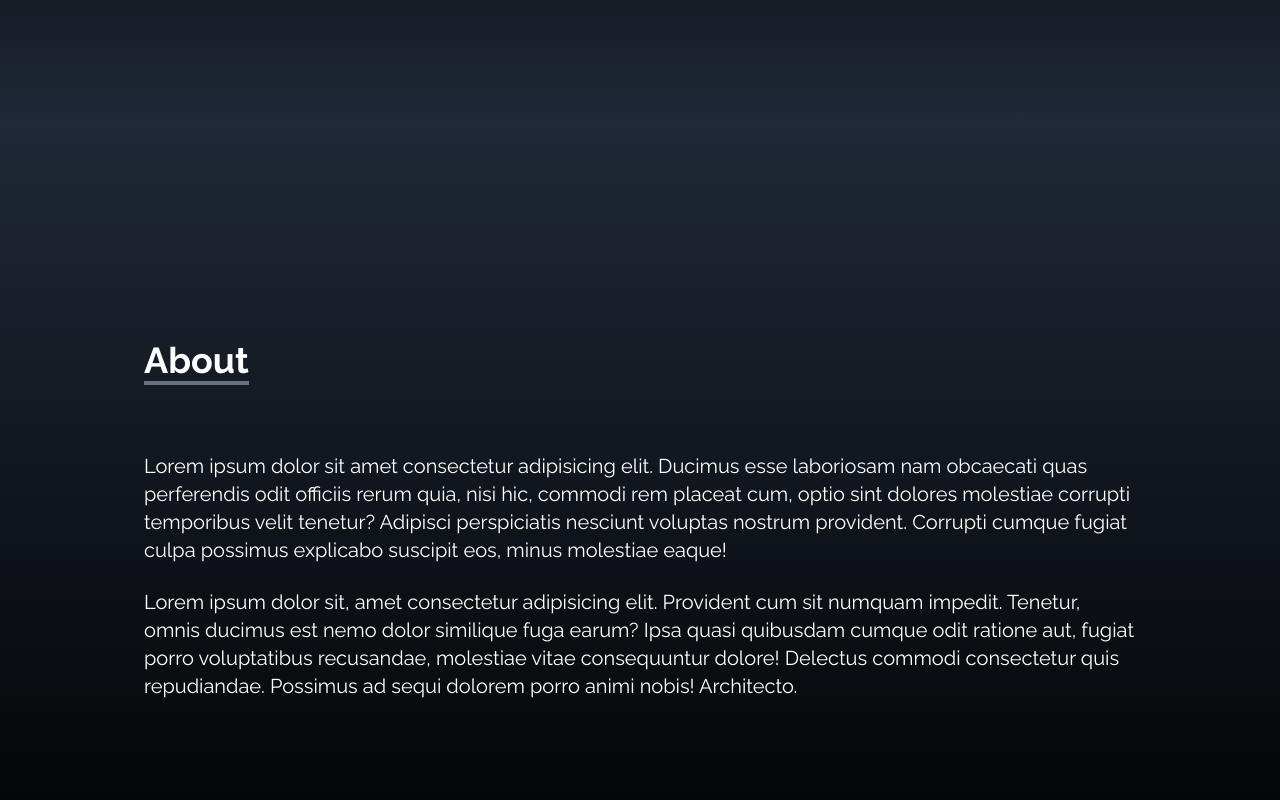
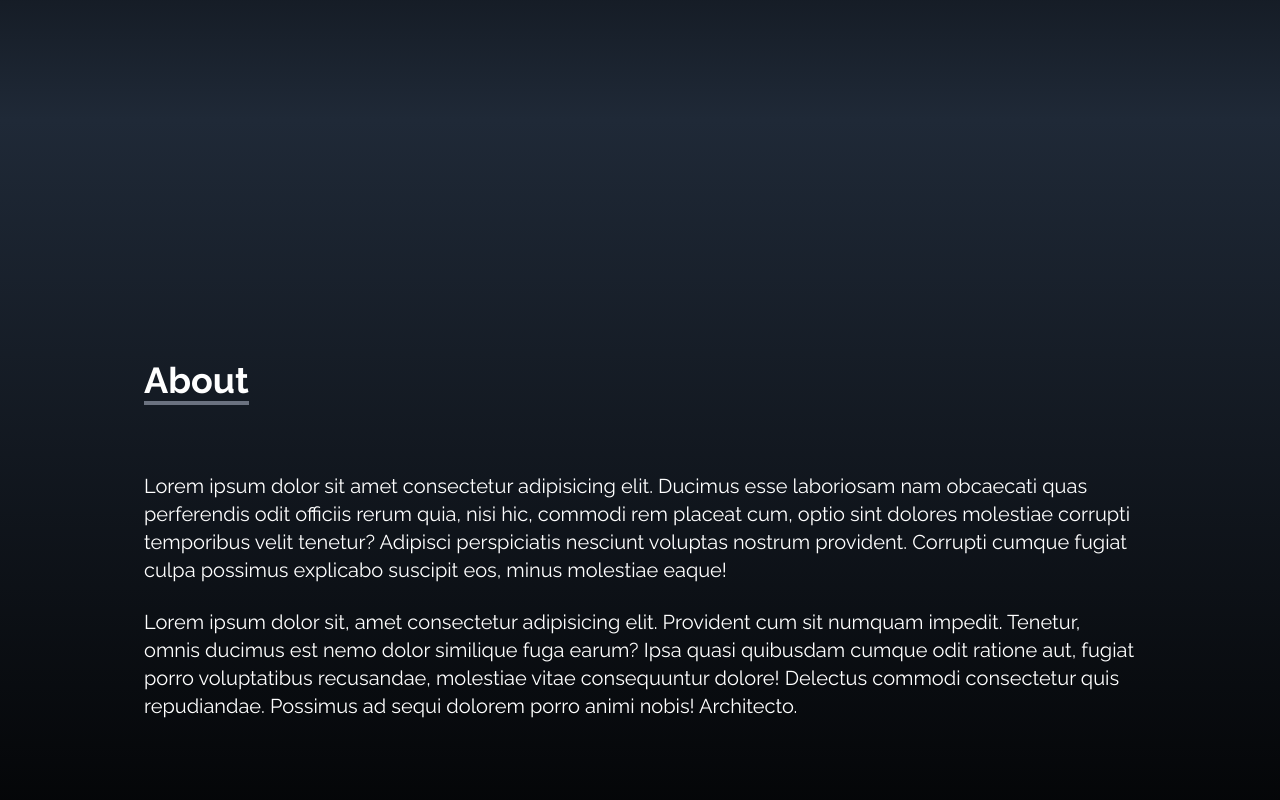
Before and after one commit to Nganga-A/myportfolio, a React (Create React App) app: page / in a window 1280 px wide. Shown: the part 680-1480 px from the top of the page. Built offline with nearby package versions, Linux system fonts and the light colour scheme.

Commit message:
Refined styling

```diff
--- a/src/components/About.jsx
+++ b/src/components/About.jsx
@@ -2,8 +2,8 @@
 
 const About = () => {
   return (
-    <div name="about" className='w-full h-screen bg-gradient-to-b from-gray-800 to-black text-white'>
-        <div className='max-w-screen-lg p-4 mx-auto flex flex-col justify-center w-full h-full'>
+    <div name="about" className='w-full h-screen bg-gradient-to-b from-gray-800 to-black text-white pt-10'>
+        <div className='max-w-screen-lg p-4 mx-auto flex flex-col justify-center w-full h-full sm:pt-20 md:pt-10 lg:py-0 xl:py-0'>
             <div className='pb-8'>
                 <p className='text-4xl font-bold inline border-b-4 border-gray-500'>About</p>
             </div>
```
